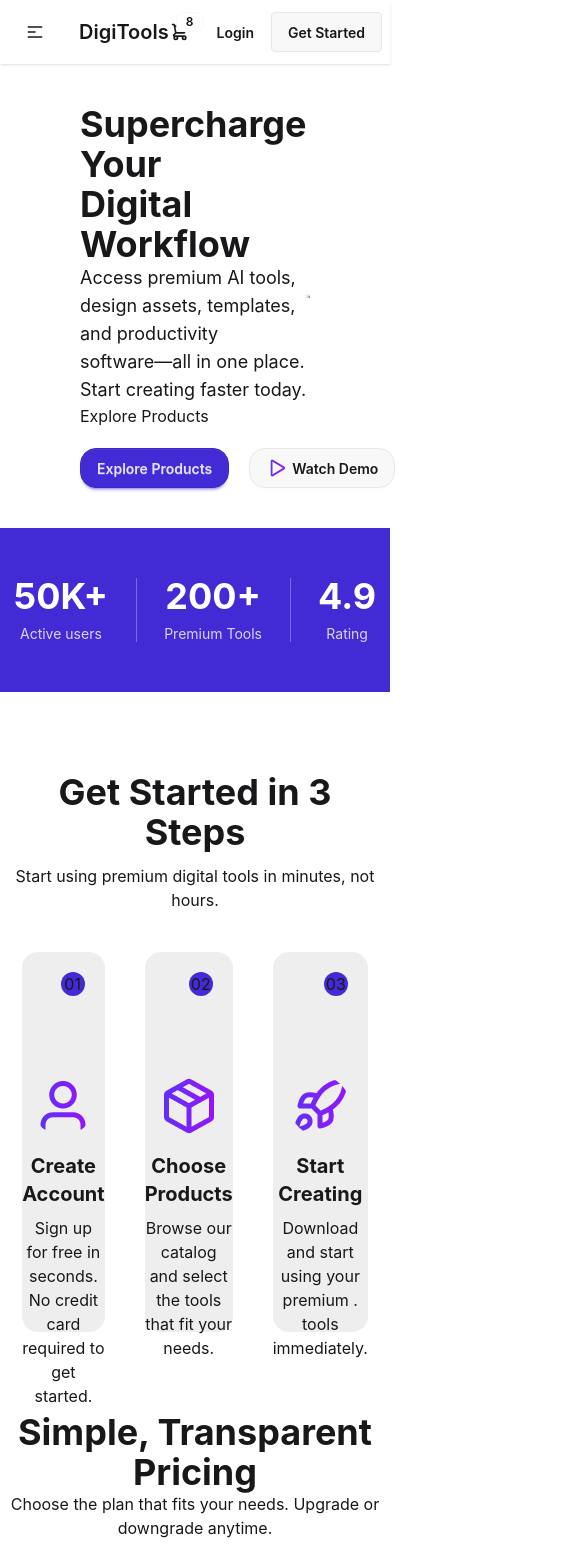
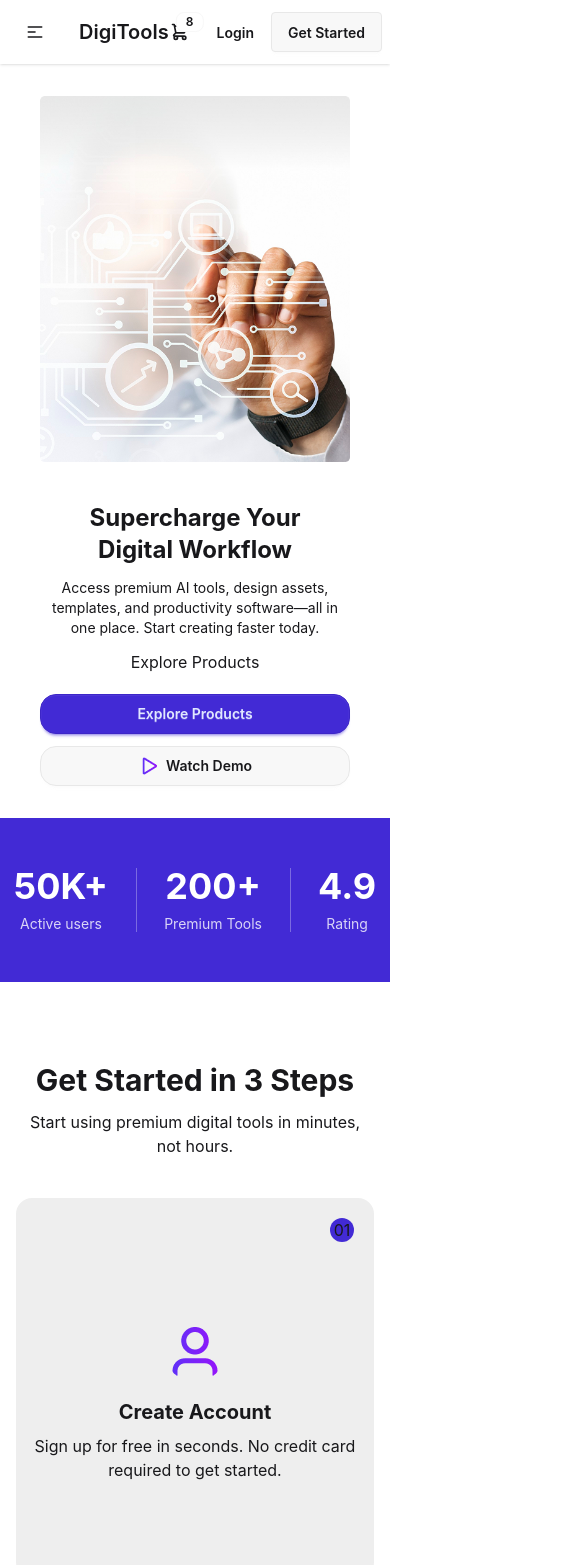
Before and after one commit to maruf-hasan7081/A6-DigiTools-Platform-Using-React, a React (Vite) app: page / in a window 390 px wide. Shown: the top 1565 px of the page, 585 px wide, since content can reach past the window. Built offline with nearby package versions, Linux system fonts and the light colour scheme.

Commit message:
responsive completed part

```diff
--- a/src/component/Banar/Banar.jsx
+++ b/src/component/Banar/Banar.jsx
@@ -2,28 +2,33 @@ import React from 'react';
 
 const Banar = () => {
     return (
-        <div className='flex justify-between items-center px-20 py-10'>
+        <div className='flex flex-col-reverse lg:flex-row justify-between items-center px-10 sm:px-6 md:px-10 lg:px-20 py-8 md:py-10 gap-10'>
 
+            <div className='text-center lg:text-left'>
 
-            <div>
+                <h1 className='text-2xl sm:text-3xl md:text-4xl font-bold'>Supercharge Your</h1>
+                <h1 className='text-2xl sm:text-3xl md:text-4xl font-bold'>Digital Workflow</h1>
 
-                <h1 className='text-4xl font-bold'>Supercharge Your</h1>
-                <h1 className='text-4xl font-bold'>Digital Workflow</h1>
-                <p className='text-lg'>
-                    Access premium AI tools, design assets, templates, and productivity <br />
+                <p className='text-sm sm:text-base md:text-lg mt-3'>
+                    Access premium AI tools, design assets, templates, and productivity <br className='hidden md:block' />
                     software—all in one place. Start creating faster today.
+                </p>
 
-                </p>
-                <p className=''>Explore Products</p>
-                  <div className='flex gap-5 mt-5'>
-                    <button className='btn btn-primary rounded-2xl'>Explore Products</button>
-                <button className='btn rounded-2xl btn-outline-primary'> <img src="/src/assets/Play.png" alt="" />Watch Demo</button>
+                <p className='mt-3'>Explore Products</p>
 
-                  </div>
+                <div className='flex flex-col sm:flex-row justify-center lg:justify-start gap-3 sm:gap-5 mt-5'>
+                    <button className='btn btn-primary rounded-2xl w-full sm:w-auto'>Explore Products</button>
+
+                    <button className='btn rounded-2xl btn-outline-primary w-full sm:w-auto flex items-center justify-center gap-2'>
+                        <img className='w-5 h-5' src="/src/assets/Play.png" alt="" />
+                        Watch Demo
+                    </button>
+                </div>
 
             </div>
-            <div>
-                <img src="/src/assets/banner.png" alt="" />
+
+            <div className='w-full flex justify-center'>
+                <img className='w-full max-w-md lg:max-w-lg' src="/src/assets/banner.png" alt="" />
             </div>
 
         </div>
--- a/src/component/Pricing/Pricing.jsx
+++ b/src/component/Pricing/Pricing.jsx
@@ -3,14 +3,14 @@ import React from 'react';
 const Pricing = () => {
     return (
         <div>
-            <div className='text-center mt-20 mb-10'>
-                <h1 className='text-4xl font-bold'>Simple, Transparent Pricing</h1>
-                <p>Choose the plan that fits your needs. Upgrade or downgrade anytime.</p>
+            <div className='text-center mt-12 md:mt-20 mb-8 md:mb-10 px-4'>
+                <h1 className='text-3xl md:text-4xl font-bold'>Simple, Transparent Pricing</h1>
+                <p className='mt-2 text-sm md:text-base'>Choose the plan that fits your needs. Upgrade or downgrade anytime.</p>
 
             </div>
-            <div className='flex justify-center items-center gap-10 mb-20 px-20'>
-                <div >
-                    <div className="card h-[448px] w-96 bg-base-100 shadow-sm">
+            <div className='flex flex-col lg:flex-row justify-center items-center gap-6 md:gap-8 lg:gap-10 mb-12 md:mb-20 px-4 sm:px-6 md:px-10 lg:px-20 '>
+                <div className='w-full max-w-sm'>
+                    <div className="card h-[448px] w-full bg-base-100 shadow-sm">
                         <div className="card-body flex flex-col">
                             {/* <span className="badge badge-xs badge-warning">Most Popular</span> */}
                             <div className="">
@@ -43,8 +43,8 @@ const Pricing = () => {
                         </div>
                     </div>
                 </div>
-                <div>
-                    <div className="card relative h-[448px] w-96 shadow-sm bg-primary text-white">
+                <div className='w-full max-w-sm'>
+                    <div className="card relative h-[448px] w-full shadow-sm bg-primary text-white">
                         <div className="card-body flex flex-col">
                             <span className="absolute -top-3 left-1/2 -translate-x-1/2 badge badge-warning px-4 py-2 rounded-full">
                                 Most Popular
@@ -88,8 +88,8 @@ const Pricing = () => {
                         </div>
                     </div>
                 </div>
-                <div>
-                    <div className="card h-[448px] w-96 bg-base-100 shadow-sm">
+                <div className='w-full max-w-sm'>
+                    <div className="card h-[448px] w-full bg-base-100 shadow-sm">
                         <div className="card-body flex flex-col">
                             {/* <span className="badge badge-xs badge-warning">Most Popular</span> */}
                             <div className="">
--- a/src/component/Steps/Steps.jsx
+++ b/src/component/Steps/Steps.jsx
@@ -3,19 +3,16 @@ import React from 'react';
 const Steps = () => {
     return (
         <div>
-            <div className='text-center mt-20 mb-10'>
-                <h1 className='text-4xl font-bold m-3 '>Get Started in 3 Steps</h1>
+            <div className='text-center mt-20 mb-10 px-4'>
+                <h1 className='text-3xl md:text-4xl font-bold m-3'>Get Started in 3 Steps</h1>
                 <p>Start using premium digital tools in minutes, not hours.</p>
             </div>
 
-            <div className='flex justify-center items-center gap-10 px-20'>
-                <div className="h-[380px] w-[380px] bg-base-300 rounded-2xl text-center">
-
-
+            <div className='flex flex-col lg:flex-row justify-center items-center gap-10 px-4 sm:px-6 md:px-10 lg:px-20'>
+                <div className="h-[380px] w-full max-w-[380px] bg-base-300 rounded-2xl text-center">
 
                     <div className='flex justify-end m-5'>
-                        <p className='bg-primary rounded-full h-6 w-6' >01</p>
-
+                        <p className='bg-primary rounded-full h-6 w-6'>01</p>
                     </div>
 
                     <img className="mx-auto mt-20 rounded-full" src="/src/assets/user.png" alt="" />
@@ -28,33 +25,28 @@ const Steps = () => {
                     <p>required to get started.</p>
 
                 </div>
-                <div className="h-[380px] w-[380px] bg-base-300 rounded-2xl text-center">
 
-
+                <div className="h-[380px] w-full max-w-[380px] bg-base-300 rounded-2xl text-center">
 
                     <div className='flex justify-end m-5'>
-                        <p className='bg-primary rounded-full h-6 w-6' >02</p>
-
+                        <p className='bg-primary rounded-full h-6 w-6'>02</p>
                     </div>
-
 
                     <img className="mx-auto mt-20 rounded-full" src="/src/assets/package.png" alt="" />
 
                     <h1 className="mt-4 font-bold text-xl">Choose Products</h1>
 
                     <p className="mt-2">
-                       Browse our catalog and select the tools
+                        Browse our catalog and select the tools
                     </p>
                     <p>that fit your needs.</p>
 
                 </div>
-                <div className="h-[380px] w-[380px] bg-base-300 rounded-2xl text-center">
 
-
+                <div className="h-[380px] w-full max-w-[380px] bg-base-300 rounded-2xl text-center">
 
                     <div className='flex justify-end m-5'>
-                        <p className='bg-primary rounded-full h-6 w-6' >03</p>
-
+                        <p className='bg-primary rounded-full h-6 w-6'>03</p>
                     </div>
 
                     <img className="mx-auto mt-20 rounded-full" src="/src/assets/rocket.png" alt="" />
@@ -67,13 +59,7 @@ const Steps = () => {
                     <p>tools immediately.</p>
 
                 </div>
-
-
-
             </div>
-
-
-
         </div>
     );
 };
```
